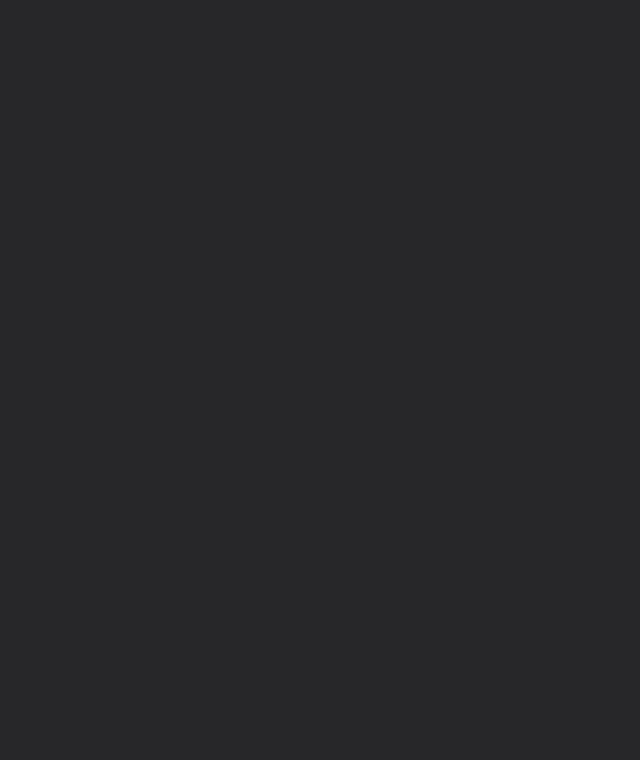
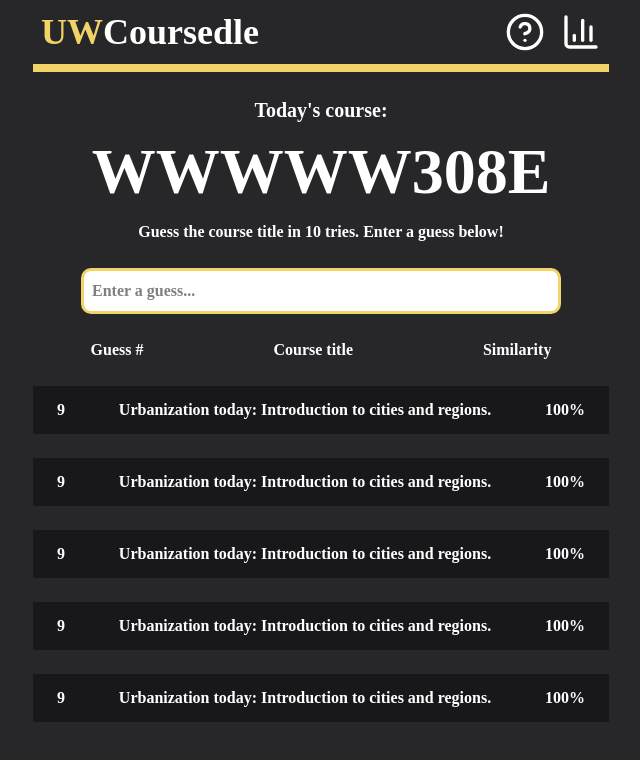
Before and after one commit to cryolins/uwcoursedle, a SvelteKit app in the folder frontend/: page / in a window 1280 px wide. Shown: the top 760 px of the page, without its empty margins (319-959 px from the left). Built offline with nearby package versions, Linux system fonts and the light colour scheme.

Commit message:
main page layout

```diff
--- a/frontend/src/routes/+page.svelte
+++ b/frontend/src/routes/+page.svelte
@@ -1,3 +1,70 @@
-<div class="w-full h-screen bg-zinc-800">
+<script lang="ts">
+    import { ChartColumn, CircleQuestionMark } from '@lucide/svelte';
+</script>
 
+<div class="flex w-full h-screen bg-zinc-800 justify-center items-center text-white">
+    <!-- central game container -->
+    <div class="flex flex-col size-full max-w-xl items-center gap-6 overflow-y-auto overflow-x-hidden fg-scrollbar">
+
+        <!-- top navbar -->
+        <div class="flex flex-row w-full h-fit justify-between px-2 py-3 border-b-8 border-primary2">
+            <h1 class="text-4xl overflow-hidden">
+                <span class="text-primary2">UW</span>Coursedle
+            </h1>
+
+            <!-- dialog-opening icons TODO dialog components -->
+            <div class="flex flex-row w-fit h-full gap-2 sm:gap-4">
+                <CircleQuestionMark class="size-10"/>
+                <ChartColumn class="size-10"/>
+            </div>
+        </div>
+
+        <!-- daily course display TODO fetch daily course -->
+        <div class="flex flex-col w-full h-fit items-center text-center">
+            <h4 class="text-xl">Today's course:</h4>
+            <h2 class="daily-course-text wrap-anywhere">WWWWW308E</h2>
+            <h6>Guess the course title in 10 tries. <wbr>Enter a guess below!</h6>
+        </div>
+
+        <!-- course search field TODO make the filtering -->
+        <input type="text" placeholder="Enter a guess..."
+        class="p-2 w-5/6 border-3 border-primary2 rounded-lg bg-white text-black"/>
+
+        <!-- guesses container -->
+        <div class="flex flex-col w-full min-h-32 grow items-center gap-6 overflow-auto fg-scrollbar">
+            <!-- guess fields labels -->
+            <div class="flex flex-row w-4/5 h-fit justify-between gap-2">
+                <p>Guess #</p>
+                <p>Course title</p>
+                <p>Similarity</p>
+            </div>
+
+            <ul class="flex flex-row w-full h-fit justify-around gap-4 items-center px-6 py-3 bg-zinc-900">
+                <p class="w-fit">9</p>
+                <p class="w-auto grow wrap-break-word text-center">Urbanization today: Introduction to cities and regions.</p>
+                <p class="w-fit">100%</p>
+            </ul>
+            <ul class="flex flex-row w-full h-fit justify-around gap-4 items-center px-6 py-3 bg-zinc-900">
+                <p class="w-fit">9</p>
+                <p class="w-auto grow wrap-break-word text-center">Urbanization today: Introduction to cities and regions.</p>
+                <p class="w-fit">100%</p>
+            </ul>
+            <ul class="flex flex-row w-full h-fit justify-around gap-4 items-center px-6 py-3 bg-zinc-900">
+                <p class="w-fit">9</p>
+                <p class="w-auto grow wrap-break-word text-center">Urbanization today: Introduction to cities and regions.</p>
+                <p class="w-fit">100%</p>
+            </ul>
+            <ul class="flex flex-row w-full h-fit justify-around gap-4 items-center px-6 py-3 bg-zinc-900">
+                <p class="w-fit">9</p>
+                <p class="w-auto grow wrap-break-word text-center">Urbanization today: Introduction to cities and regions.</p>
+                <p class="w-fit">100%</p>
+            </ul>
+            <ul class="flex flex-row w-full h-fit justify-around gap-4 items-center px-6 py-3 bg-zinc-900">
+                <p class="w-fit">9</p>
+                <p class="w-auto grow wrap-break-word text-center">Urbanization today: Introduction to cities and regions.</p>
+                <p class="w-fit">100%</p>
+            </ul>
+        </div>
+
+    </div>
 </div>
--- a/frontend/src/routes/layout.css
+++ b/frontend/src/routes/layout.css
@@ -1,8 +1,52 @@
 @import "tailwindcss";
 
 @import "tw-animate-css";
+@import '@fontsource-variable/instrument-sans';
+@import '@fontsource-variable/public-sans';
 
 @custom-variant dark (&:is(.dark *));
+
+@theme inline {
+  --color-primary2: #f2d368;
+}
+
+h1, h2, h3, h4, h5, h6 {
+  font-family: "Instrument Sans Variable";
+  font-weight: 600;
+}
+
+div, p, body {
+  font-family: "Public Sans Variable";
+  font-weight: 600;
+}
+
+.daily-course-text {
+  font-size: clamp(22px, 10vw, 64px);
+}
+
+/* scrollbars */
+.fg-scrollbar {
+  scrollbar-width: thin;
+  scrollbar-color: #a1a1aa transparent; /* thumb color track color */
+}
+
+/* width */
+::-webkit-scrollbar {
+  width: 10px;
+  height: 10px;
+  border-radius: 5px;
+}
+
+/* Track */
+::-webkit-scrollbar-track {
+  background: rgba(0, 0, 0, 0);
+}
+
+/* Handle */
+::-webkit-scrollbar-thumb {
+  background: #a1a1aa;
+  border-radius: 5px;
+}
 
 :root {
   --radius: 0.625rem;
```
Also changed, not shown: frontend/package.json (+7 -1 lines), 1 other file (tests, documents, lock files or other folders).
